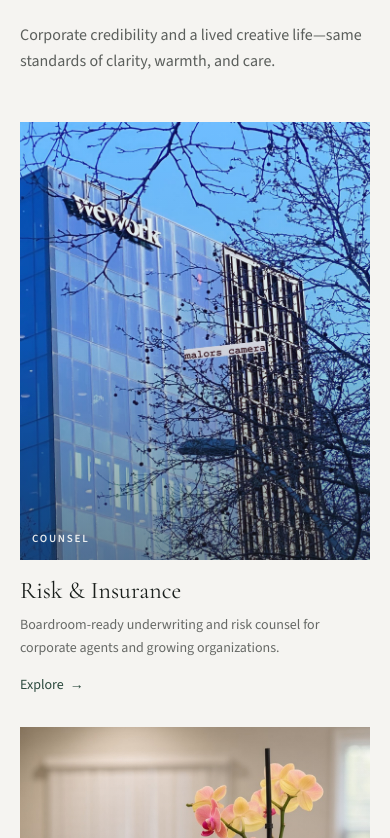
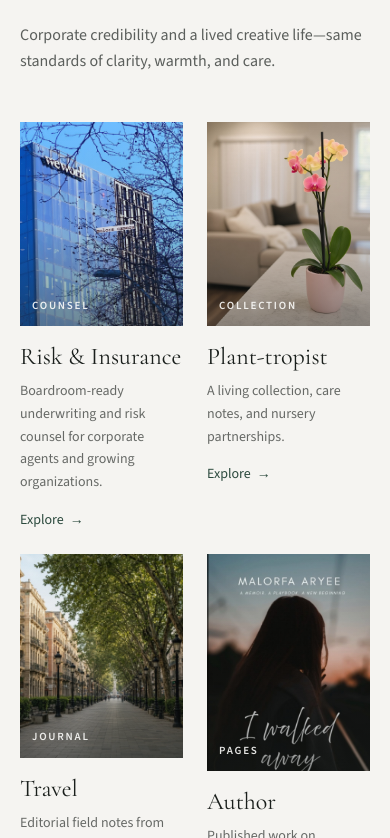
Before and after one commit to SmartLinkco/malorfa, a Next.js app: page / in a window 390 px wide. Shown: the part 1566-2404 px from the top of the page. Built offline with nearby package versions, Linux system fonts and the light colour scheme.

Commit message:
Refactor layout of HomePage and FacetShowcase components to improve grid structure and spacing. Adjust CSS classes for better responsiveness and visual consistency across book and travel sections.

```diff
--- a/src/app/page.tsx
+++ b/src/app/page.tsx
@@ -113,7 +113,7 @@ export default function HomePage() {
             description="Published memoir plus forthcoming plant and travel titles."
             className="mb-10"
           />
-          <ul className="grid gap-8 sm:grid-cols-2 lg:grid-cols-4">
+          <ul className="grid grid-cols-2 gap-6 lg:grid-cols-4 lg:gap-8">
             {books.map((book) => (
               <li key={book.slug}>
                 <Link href={`/books/${book.slug}`} className="group block">
@@ -154,7 +154,7 @@ export default function HomePage() {
           <p className="mt-4 max-w-2xl text-base text-ivory/70 md:text-lg">
             Barcelona, Paris, East Africa, tram windows—and the plants noticed along the way.
           </p>
-          <ul className="mt-10 grid gap-4 sm:grid-cols-2 lg:grid-cols-4">
+          <ul className="mt-10 grid grid-cols-2 gap-4 lg:grid-cols-4">
             {[
               {
                 href: "/travel/barcelona-plaza-light",
--- a/src/components/effects/FacetShowcase.tsx
+++ b/src/components/effects/FacetShowcase.tsx
@@ -19,7 +19,7 @@ export function FacetShowcase({ className }: Props) {
   return (
     <ul
       className={cn(
-        "grid gap-8 sm:grid-cols-2 lg:grid-cols-4 lg:gap-6",
+        "grid grid-cols-2 gap-6 lg:grid-cols-4 lg:gap-6",
         className,
       )}
     >
```
